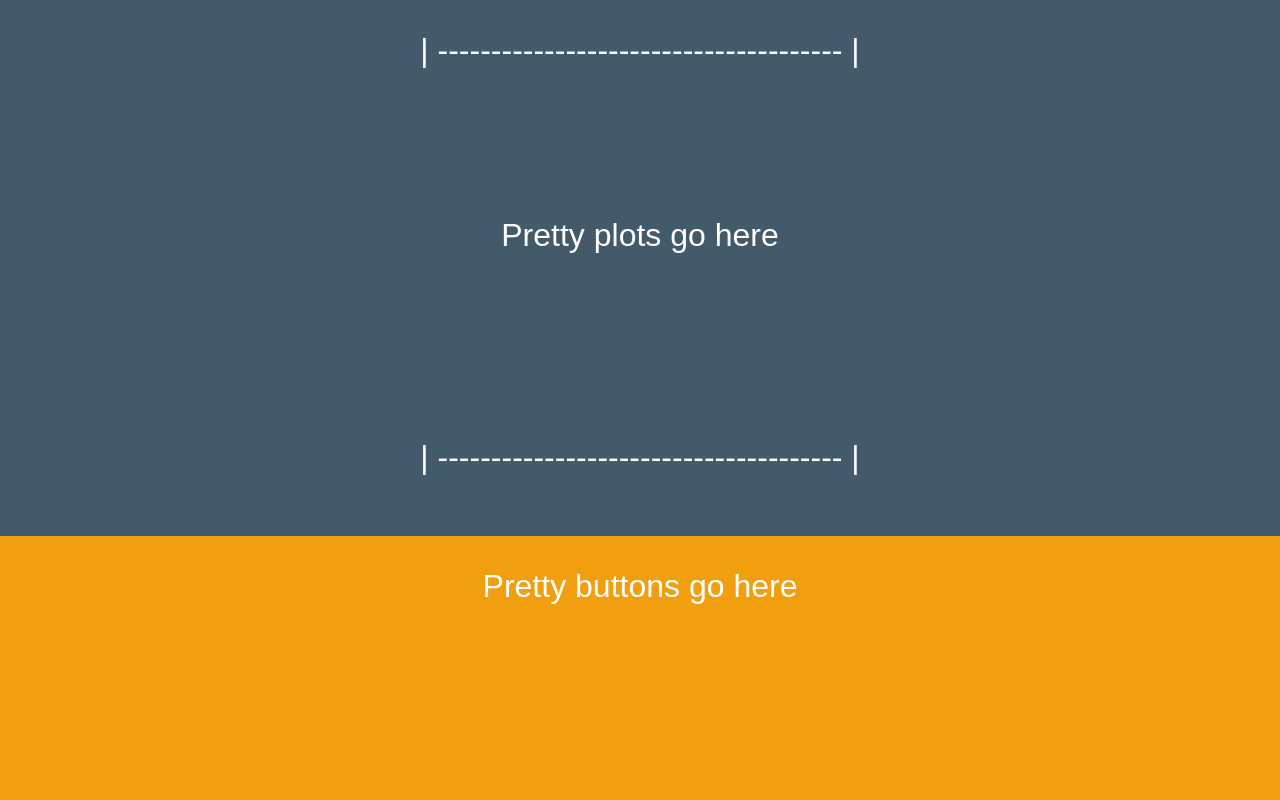
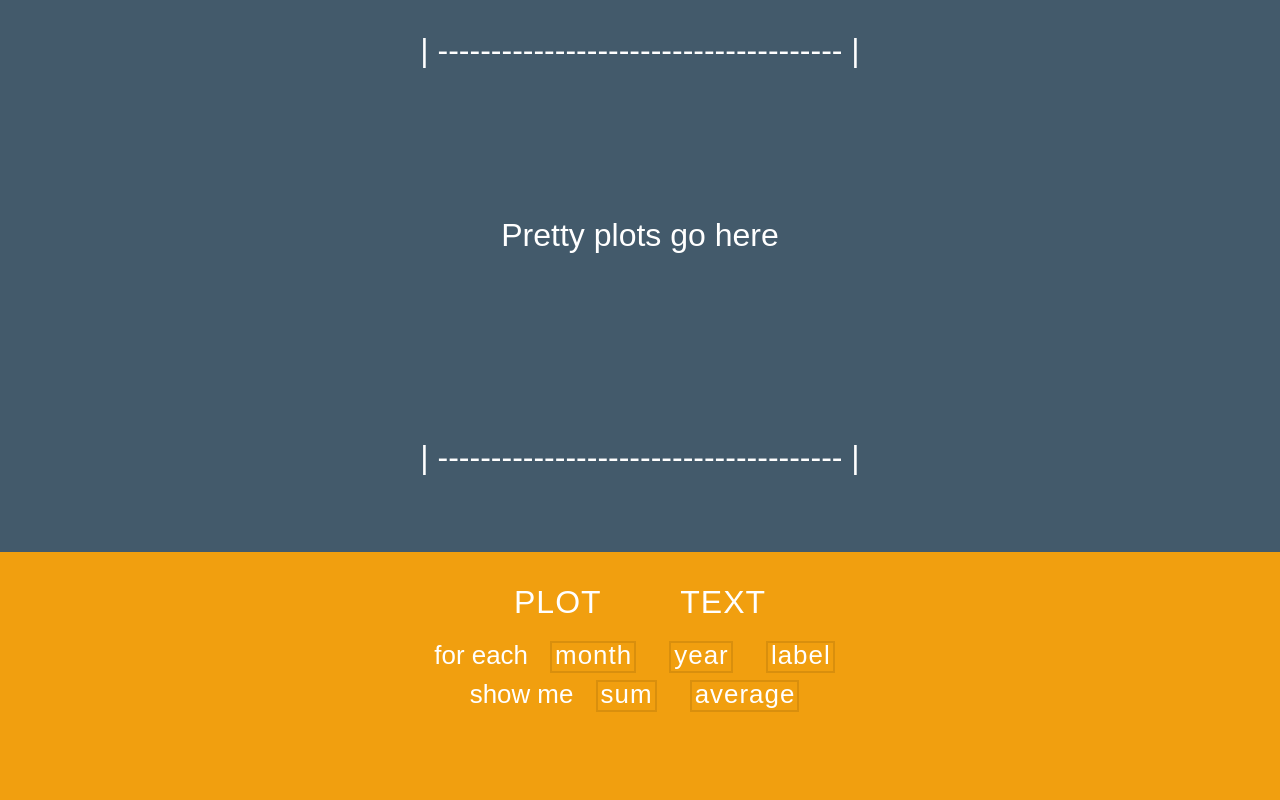
Before and after one commit to kjempelodott/banan, a Python web app: template banan/template/layout.html in a window 1280 px wide. Run offline with Jinja, Linux system fonts and the light colour scheme; the template is opened without the code that fills it, so the values that code supplies are empty.

Commit message:
added nice buttons and button toggling

```diff
--- a/banan/template/layout.html
+++ b/banan/template/layout.html
@@ -2,10 +2,14 @@
 <html>
 <head>
   <meta http-equiv="Content-Type" content="text/html; charset=UTF-8">
+  <link href="banan/template/static/effects.css" rel="stylesheet" type="text/css">
   <link href="banan/template/static/banan.css" rel="stylesheet" type="text/css">
+  <script src="banan/template/static/toggleview.js" rel="stylesheet"
+  type="text/javascript"></script>
 </head>
 <body>
-<div class="main">
+
+<section class="main">
 | -------------------------------------- |<br>
 <br>
 <br>
@@ -18,9 +22,48 @@ Pretty plots go here<br>
 <br>
 <br>
 | -------------------------------------- |<br>
-</div>
-<div class="control">
-Pretty buttons go here
-</div>
+</section>
+
+<section class="control">
+
+  <nav class="ctrl">
+    <a href="#">PLOT</a>
+    <a href="#">TEXT</a>
+  </nav>
+
+  <div class="query">
+    <div class="for-each">
+      for each
+      <a href="#" onclick="hide('average'); switch('labels', 'period');">month</a>
+      <a href="#" onclick="hide('average'); switch('labels', 'period');">year</a>
+      <a href="#" onclick="show('average'); switch('period', 'labels');">label</a>
+    </div>
+
+    <div class="show-me">
+      show me
+      <a href="#" id="sum">sum</a>
+      <a href="#" id="average">average</a>
+    </div>
+
+    <div class="select-labels" id="labels" style="display: none;">
+      <a href="#">labels</a>
+    </div>
+
+    <div class="select-period" id="period" style="display: none;">
+      <a href="#">month</a>
+      <a href="#">year</a>
+    </div>
+
+  </div>
+
 </body>
 </html>
+
+<!-- if MONTH|YEAR,
+     display only SUM
+     display *LABELS
+
+     if LABEL
+     display SUM and AVERGAE
+     display from-FORM and to-FORM
+!-->
--- a/banan/template/static/banan.css
+++ b/banan/template/static/banan.css
@@ -4,22 +4,42 @@ body {
     font-weight: lighter;
     font-family: sans-serif;
     margin: 0;
+    overflow: auto;
+    background-color: #f19f0f;
 }
 
 @media screen {
-div {
+    section {
 	width: 100%;
 	color: #ffffff;
 	position: absolute;
 	padding: 1em 0 1em 0;
     }
-div.main {
-    height: 75%;
+
+    .main {
+	min-height: 77%;
 	background-color: #435a6b;
     }
-div.control {
-    height: 25%;
+
+    .control {
+	height: 23%;
 	bottom: 0;
 	background-color: #f19f0f;
     }
+
+    nav { margin-bottom: 20px; }
+
+    div {
+	font-size: .9em;
+	margin: 10px;
     }
+}
+
+a {
+    position: relative;
+    outline: none;
+    text-decoration: none;
+    color: #ffffff;
+    margin: 15px;
+    letter-spacing: 1px;
+}
--- /dev/null
+++ b/banan/template/static/effects.css
@@ -0,0 +1,77 @@
+.ctrl a::before,
+.ctrl a::after {
+      	display: inline-block;
+	opacity: 0;
+	-webkit-transition: -webkit-transform 0.3s, opacity 0.2s;
+	-moz-transition: -moz-transform 0.3s, opacity 0.2s;
+	transition: transform 0.3s, opacity 0.2s;
+}
+
+.ctrl a::before {
+	margin-right: 10px;
+	content: '[';
+	-webkit-transform: translateX(20px);
+	-moz-transform: translateX(20px);
+	transform: translateX(20px);
+}
+
+.ctrl a::after {
+	margin-left: 10px;
+	content: ']';
+	-webkit-transform: translateX(-20px);
+	-moz-transform: translateX(-20px);
+	transform: translateX(-20px);
+}
+
+.ctrl a:hover::before,
+.ctrl a:hover::after,
+.ctrl a:focus::before,
+.ctrl a:focus::after {
+	opacity: 1;
+	-webkit-transform: translateX(0px);
+	-moz-transform: translateX(0px);
+	transform: translateX(0px);
+}
+
+
+.query a {
+	padding-left: 5px
+}
+
+.query a::before,
+.query a::after  {
+	position: absolute;
+	top: 0;
+	left: 0;
+	width: 100%;
+	height: 100%;
+	border: 2px solid rgba(0,0,0,0.1);
+	content: '';
+	-webkit-transition: -webkit-transform 0.3s, opacity 0.3s;
+	-moz-transition: -moz-transform 0.3s, opacity 0.3s;
+	transition: transform 0.3s, opacity 0.3s;
+}
+
+.query a::after  {
+	border-color: #fff;
+	opacity: 0;
+	-webkit-transform: translateY(-7px) translateX(6px);
+	-moz-transform: translateY(-7px) translateX(6px);
+	transform: translateY(-7px) translateX(6px);
+}
+
+.query a:hover::before,
+.query a:focus::before {
+	opacity: 0;
+	-webkit-transform: translateY(5px) translateX(-5px);
+	-moz-transform: translateY(5px) translateX(-5px);
+	transform: translateY(5px) translateX(-5px);
+}
+
+.query a:hover::after,
+.query a:focus::after  {
+	opacity: 1;
+	-webkit-transform: translateY(0px) translateX(0px);
+	-moz-transform: translateY(0px) translateX(0px);
+	transform: translateY(0px) translateX(0px);
+}
--- /dev/null
+++ b/banan/template/static/toggleview.js
@@ -0,0 +1,12 @@
+function hide(id) {
+    document.getElementById(id).style.visibility = 'hidden';
+}
+
+function show(id) {
+    document.getElementById(id).style.visibility = 'visible';
+}
+
+function switch(on, off) {
+    document.getElementById(off).style.display = 'none';
+    document.getElementById(on).style.display = 'block';
+}
```
Also changed, not shown: banan/server.py (+7 -7 lines), 1 other file. Lines whose indentation alone changed are shown as unchanged.
